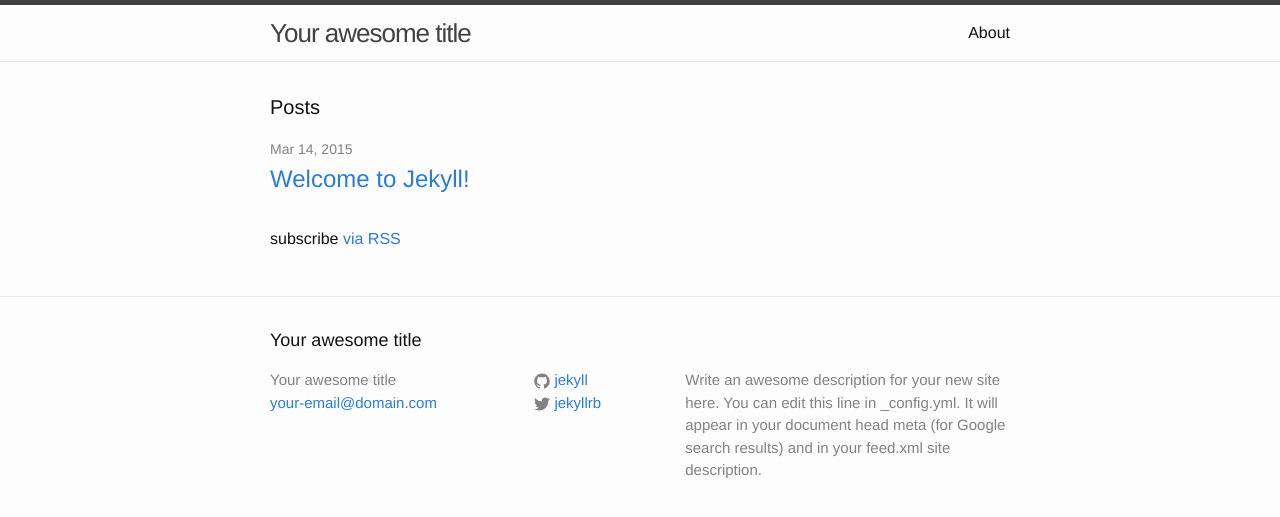
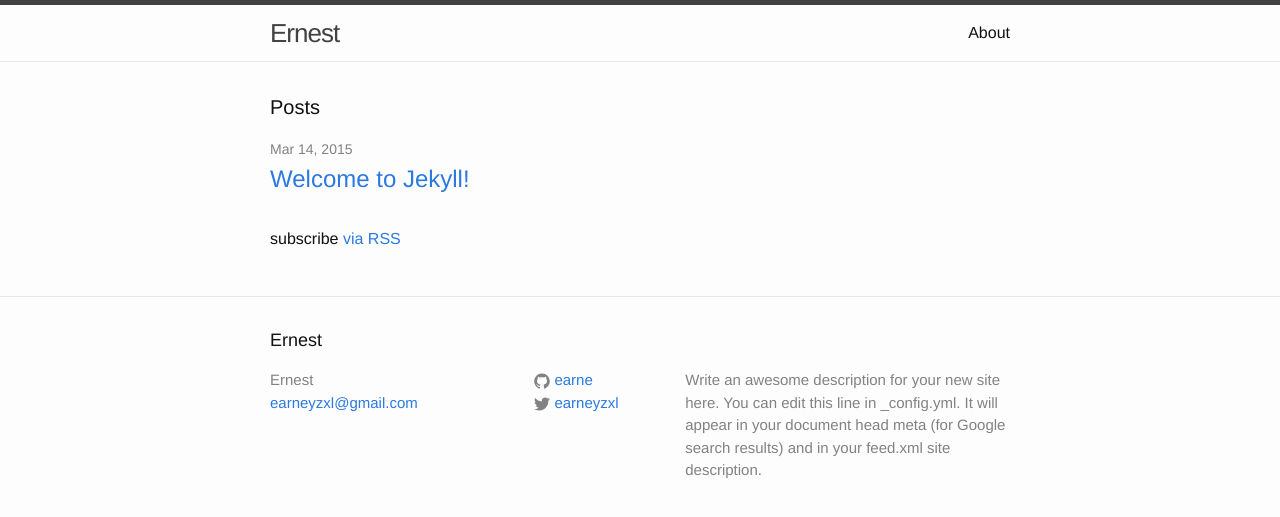
Before and after one commit to Earne/Earne.github.io, a Jekyll site: the page built from index.html, in a window 1280 px wide. Shown: the top 517 px of the page. Built offline with Jekyll 4.4.1, drawn with Linux system fonts in a browser that asks for light colours.

Commit message:
change to my username

```diff
--- a/_config.yml
+++ b/_config.yml
@@ -1,14 +1,11 @@
 # Site settings
-title: Your awesome title
-email: your-email@domain.com
+title: Ernest
+email: earneyzxl@gmail.com
 description: > # this means to ignore newlines until "baseurl:"
   Write an awesome description for your new site here. You can edit this
   line in _config.yml. It will appear in your document head meta (for
   Google search results) and in your feed.xml site description.
 baseurl: "" # the subpath of your site, e.g. /blog/
-url: "http://yourdomain.com" # the base hostname & protocol for your site
-twitter_username: jekyllrb
-github_username:  jekyll
-
-# Build settings
-markdown: kramdown
+url: "http://earne.github.io" # the base hostname & protocol for your site
+twitter_username: earneyzxl
+github_username:  earne
```
